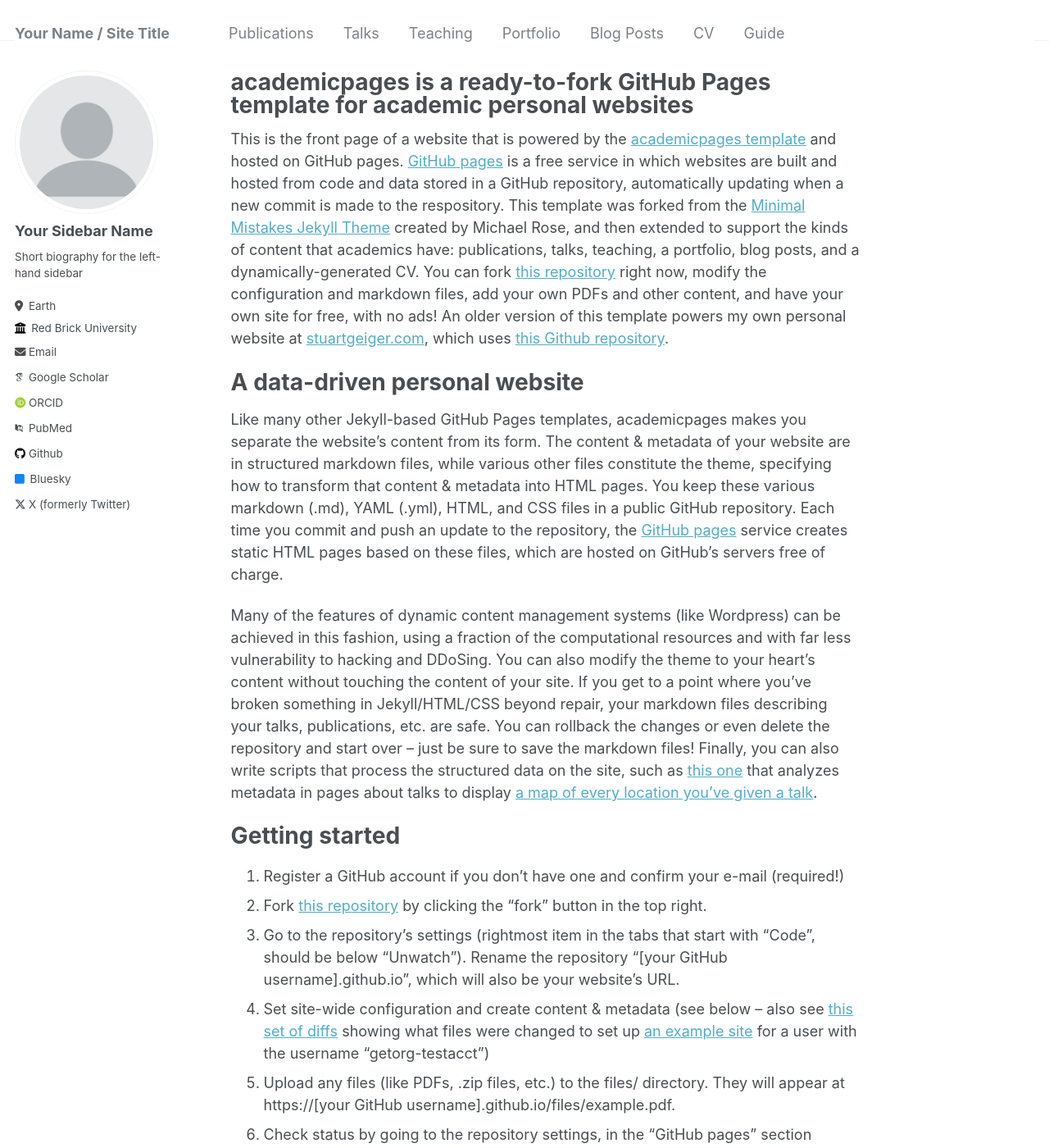
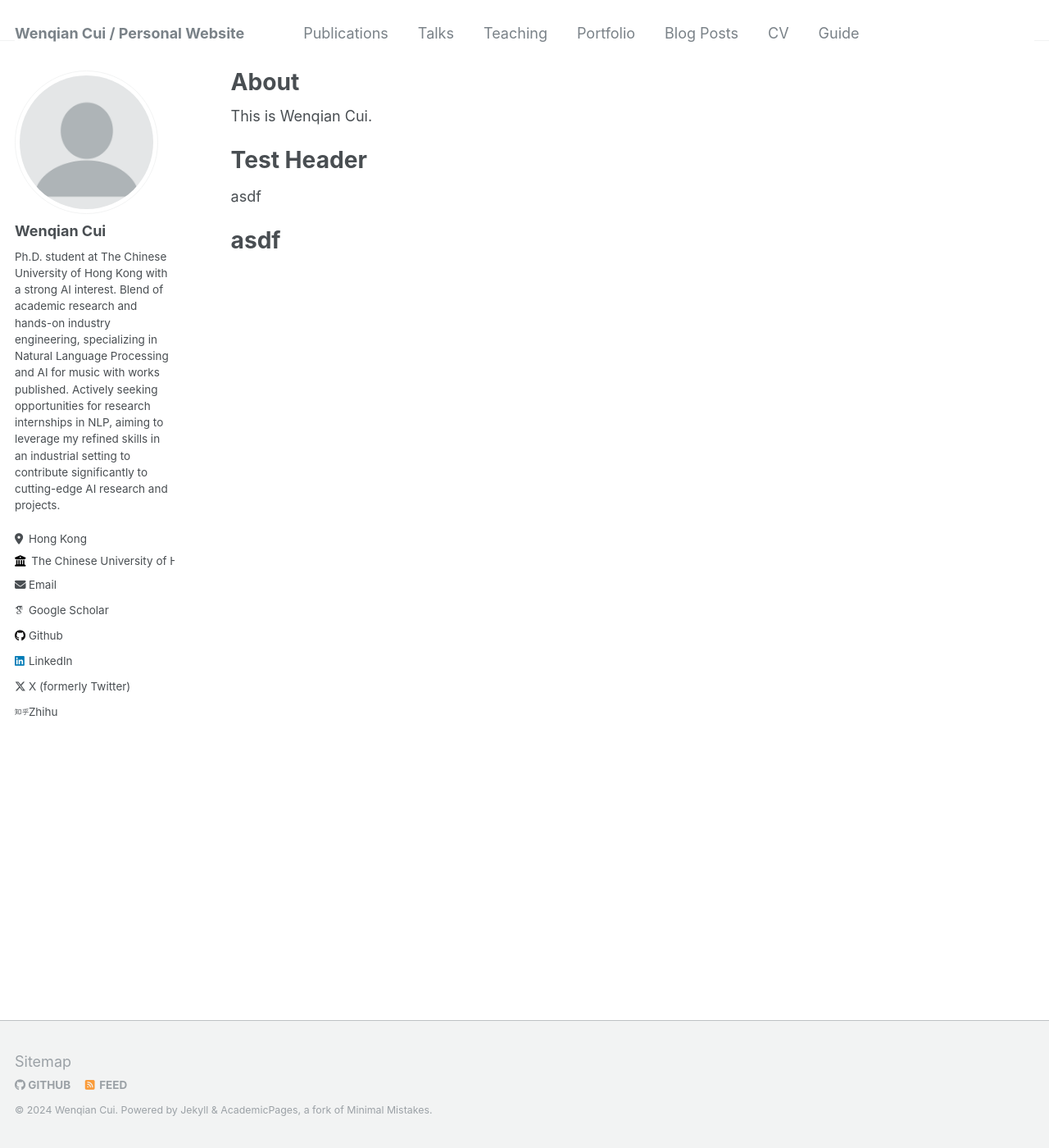
Before and after one commit to dreamtheater123/dreamtheater123, a Jekyll site: the page built from _pages/about.md, in a window 1280 px wide and 1400 px high. Shown: the whole window at 82% size. Built offline with Jekyll 4.4.1, drawn with Linux system fonts in a browser that asks for light colours; some web fonts are replaced; some of the changed text lies outside the part shown.

Commit message:
first trial

```diff
--- a/_config.yml
+++ b/_config.yml
@@ -7,14 +7,14 @@
 # server process.
 
 # Basic Site Settings
-locale                   : "en-US"
-title                    : "Your Name / Site Title"
+locale                   : "Hong Kong"
+title                    : "Wenqian Cui / Personal Website"
 title_separator          : "-"
-name                     : &name "Your Name"
+name                     : &name "Wenqian Cui"
 description              : &description "personal description"
-url                      : https://academicpages.github.io # the base hostname & protocol for your site e.g. "https://mmistakes.github.io"
+url                      : https://dreamtheater123.github.io/dreamtheater123/ # the base hostname & protocol for your site e.g. "https://mmistakes.github.io"
 baseurl                  : "" # the subpath of your site, e.g. "/blog"
-repository               : "academicpages/academicpages.github.io"
+repository               : "dreamtheater123"
 
 # Site Author - The following control what appear as part of the author content on the side bar.
 #               If a field is blank the icon and link will not appear, otherwise it will be shown.
@@ -22,32 +22,32 @@ repository               : "academicpages/academicpages.github.io"
 author:
   # Biographic information
   avatar           : "profile.png"
-  name             : "Your Sidebar Name"
+  name             : "Wenqian Cui"
   pronouns         : # example: "she/her"
-  bio              : "Short biography for the left-hand sidebar"
-  location         : "Earth"
-  employer         : "Red Brick University"
+  bio              : "Ph.D. student at The Chinese University of Hong Kong with a strong AI interest. Blend of academic research and hands-on industry engineering, specializing in Natural Language Processing and AI for music with works published. Actively seeking opportunities for research internships in NLP, aiming to leverage my refined skills in an industrial setting to contribute significantly to cutting-edge AI research and projects."
+  location         : "Hong Kong"
+  employer         : "The Chinese University of Hong Kong"
   uri              : # URL
-  email            : "none@example.org"
+  email            : "wenqian.cui@link.cuhk.edu.hk"
 
   # Academic websites
   arxiv            : # URL - Update with the correct link to your profile
-  googlescholar    : "https://scholar.google.com/citations?user=PS_CX0AAAAAJ"
+  googlescholar    : "https://scholar.google.com/citations?user=eFBIgV0AAAAJ&hl=en"
   impactstory      : # URL
-  orcid            : "http://orcid.org/yourorcidurl"
-  pubmed           : "https://www.ncbi.nlm.nih.gov/pubmed/?term=john+snow"
+  # orcid            : "http://orcid.org/yourorcidurl"
+  # pubmed           : "https://www.ncbi.nlm.nih.gov/pubmed/?term=john+snow"
   researchgate     : # URL
 
   # Repositories and software development
   bitbucket        : # Username - Update with your username on the site
   codepen          : # Username
   dribbble         : # Username
-  github           : "academicpages"
+  github           : "dreamtheater123"
   kaggle           : # Username
   stackoverflow    : # User number or user number and name (i.e., use "1" or "1/jeff-atwood")
 
   # Social media
-  bluesky          : "bsky.app" # Replace this with you Bluesky username
+  bluesky          : # Replace this with you Bluesky username
   facebook         : # Username
   flickr           : # Username
   foursquare       : # Username
@@ -56,7 +56,7 @@ author:
   keybase          : # Username
   instagram        : # Username
   lastfm           : # Username
-  linkedin         : # Username
+  linkedin         : "https://www.linkedin.com/in/wenqian-cui-8184b6211/"  # Username
   mastodon         : # URL
   medium           : # URL
   pinterest        : # Username
@@ -64,13 +64,13 @@ author:
   steam            : # Username
   telegram         : # URL
   tumblr           : # Username
-  twitter          : "UniofOxford"  # Replace this with your X / Twitter handle
+  twitter          : "easy4u2remember"  # Replace this with your X / Twitter handle
   vine             : # Username
   weibo            : # Username
   wikipedia        : # Username
   xing             : # Username
   youtube          : # Username
-  zhihu            : # URL
+  zhihu            : "https://www.zhihu.com/people/cui-wen-qian-74"  # URL
 
 
 # Site Settings
--- a/_pages/about.md
+++ b/_pages/about.md
@@ -1,13 +1,22 @@
 ---
 permalink: /
-title: "academicpages is a ready-to-fork GitHub Pages template for academic personal websites"
+title: "About"
 author_profile: true
 redirect_from:
   - /about/
   - /about.html
 ---
 
-This is the front page of a website that is powered by the [academicpages template](https://github.com/academicpages/academicpages.github.io) and hosted on GitHub pages. [GitHub pages](https://pages.github.com) is a free service in which websites are built and hosted from code and data stored in a GitHub repository, automatically updating when a new commit is made to the respository. This template was forked from the [Minimal Mistakes Jekyll Theme](https://mmistakes.github.io/minimal-mistakes/) created by Michael Rose, and then extended to support the kinds of content that academics have: publications, talks, teaching, a portfolio, blog posts, and a dynamically-generated CV. You can fork [this repository](https://github.com/academicpages/academicpages.github.io) right now, modify the configuration and markdown files, add your own PDFs and other content, and have your own site for free, with no ads! An older version of this template powers my own personal website at [stuartgeiger.com](http://stuartgeiger.com), which uses [this Github repository](https://github.com/staeiou/staeiou.github.io).
+This is Wenqian Cui.
+
+Test Header
+======
+asdf
+
+asdf
+======
+
+<!-- This is the front page of a website that is powered by the [academicpages template](https://github.com/academicpages/academicpages.github.io) and hosted on GitHub pages. [GitHub pages](https://pages.github.com) is a free service in which websites are built and hosted from code and data stored in a GitHub repository, automatically updating when a new commit is made to the respository. This template was forked from the [Minimal Mistakes Jekyll Theme](https://mmistakes.github.io/minimal-mistakes/) created by Michael Rose, and then extended to support the kinds of content that academics have: publications, talks, teaching, a portfolio, blog posts, and a dynamically-generated CV. You can fork [this repository](https://github.com/academicpages/academicpages.github.io) right now, modify the configuration and markdown files, add your own PDFs and other content, and have your own site for free, with no ads! An older version of this template powers my own personal website at [stuartgeiger.com](http://stuartgeiger.com), which uses [this Github repository](https://github.com/staeiou/staeiou.github.io).
 
 A data-driven personal website
 ======
@@ -46,4 +55,4 @@ Example: editing a markdown file for a talk
 
 For more info
 ------
-More info about configuring academicpages can be found in [the guide](https://academicpages.github.io/markdown/). The [guides for the Minimal Mistakes theme](https://mmistakes.github.io/minimal-mistakes/docs/configuration/) (which this theme was forked from) might also be helpful.
+More info about configuring academicpages can be found in [the guide](https://academicpages.github.io/markdown/). The [guides for the Minimal Mistakes theme](https://mmistakes.github.io/minimal-mistakes/docs/configuration/) (which this theme was forked from) might also be helpful. -->
```
